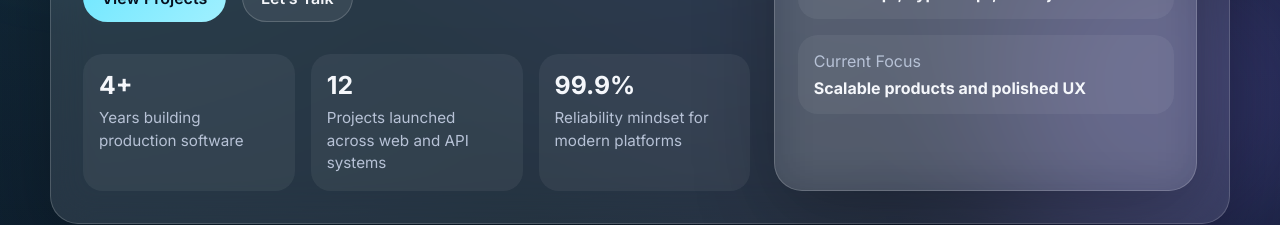
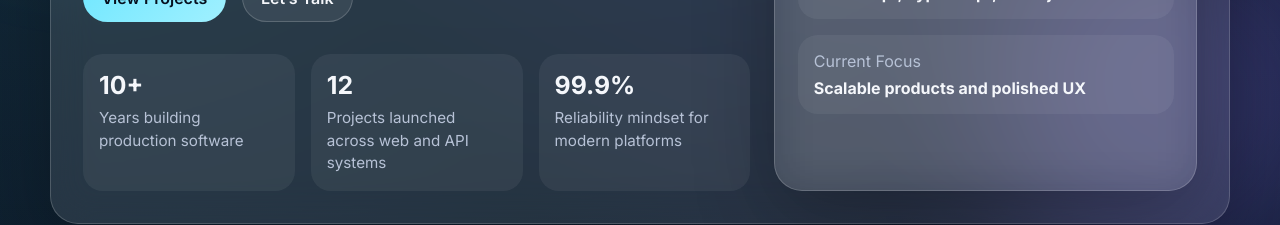
Before and after one commit to Peerdev/My-resume, a Next.js app: page / in a window 1280 px wide. Shown: the part 522-747 px from the top of the page. Built offline with nearby package versions, Linux system fonts and the light colour scheme.

Commit message:
Update page.js

```diff
--- a/app/page.js
+++ b/app/page.js
@@ -7,7 +7,7 @@ const navItems = [
 ];
 
 const metrics = [
-  { value: "4+", label: "Years building production software" },
+  { value: "10+", label: "Years building production software" },
   { value: "12", label: "Projects launched across web and API systems" },
   { value: "99.9%", label: "Reliability mindset for modern platforms" },
 ];
```
